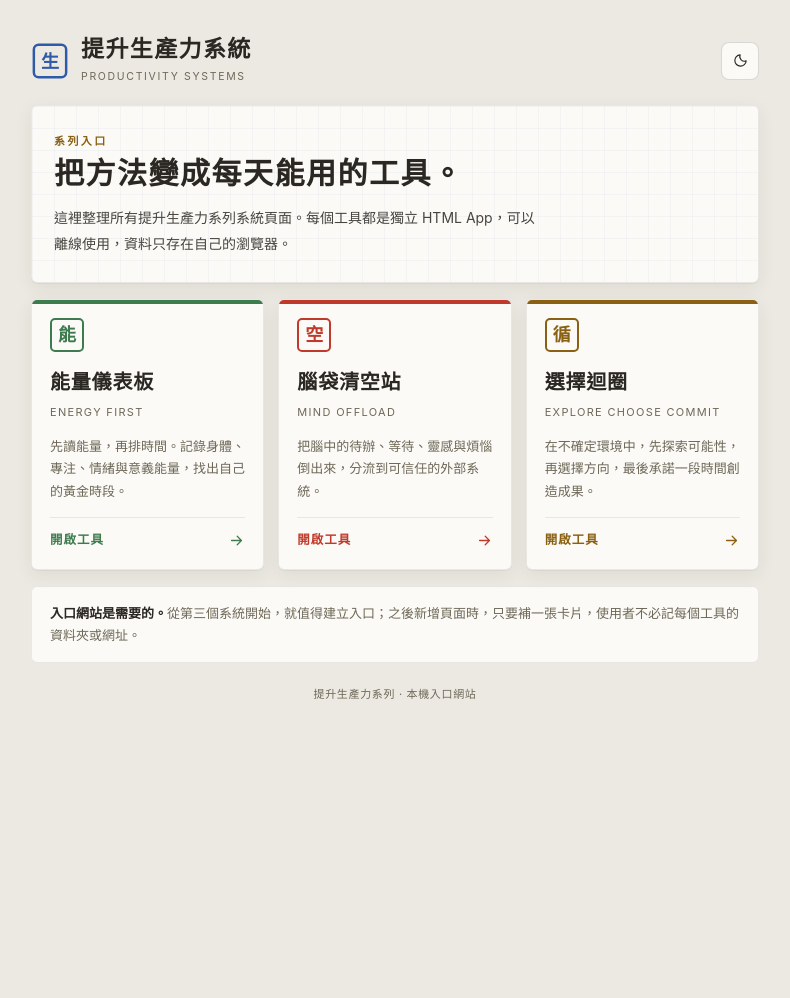
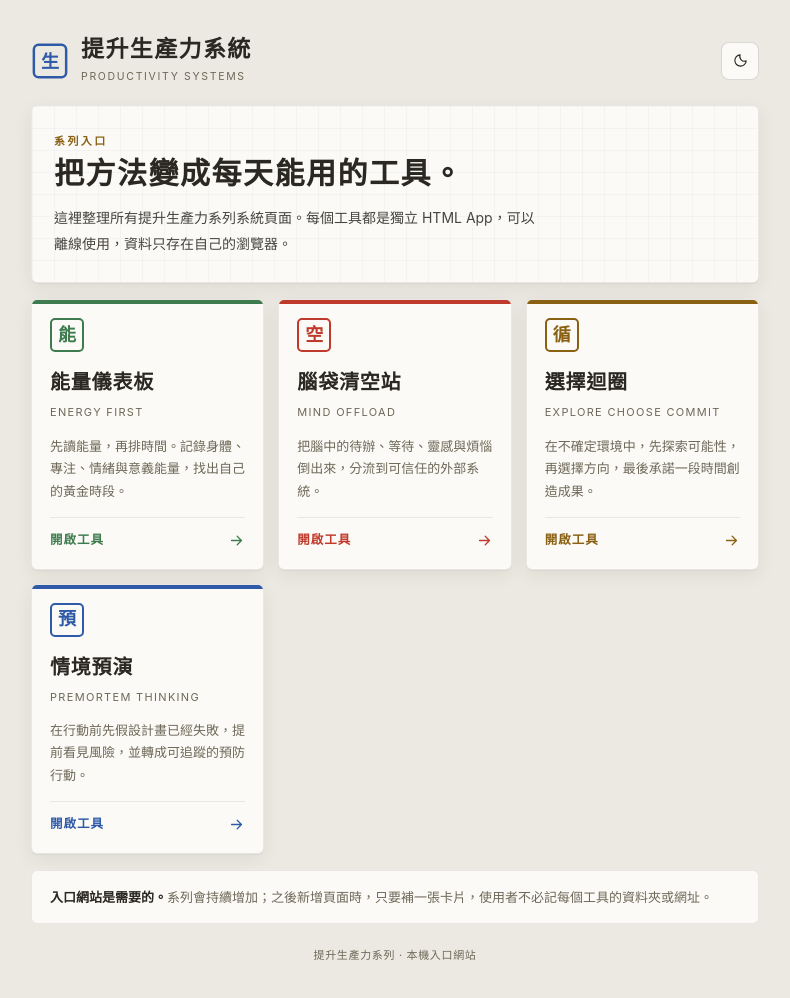
Before and after one commit to iamkeith001/productivity-systems, a plain HTML site: page index.html in a window 1280 px wide. Shown: the whole page, without its empty margins (245-1035 px from the left). Before the commit the page ends 800 px from the top, so only its background shows below. Drawn offline with Linux system fonts and the light colour scheme.

Commit message:
feat: add premortem thinking to portal

```diff
--- a/index.html
+++ b/index.html
@@ -46,7 +46,7 @@
   .eyebrow{font-size:11px;font-weight:700;letter-spacing:.22em;color:var(--amber);margin:0 0 4px}
   .hero-title{font-family:"Songti TC","Noto Serif TC","PMingLiU",serif;font-size:30px;font-weight:900;letter-spacing:.05em;line-height:1.35;margin:0 0 10px}
   .hero-text{color:var(--ink);opacity:.86;font-size:14px;line-height:1.85;margin:0;max-width:35em}
-  .grid{display:grid;grid-template-columns:repeat(3,1fr);gap:14px;margin-top:16px}
+  .grid{display:grid;grid-template-columns:repeat(auto-fit,minmax(220px,1fr));gap:14px;margin-top:16px}
   .card{
     display:flex;flex-direction:column;min-height:238px;text-decoration:none;color:inherit;
     background:var(--paper);border:1px solid var(--hairline-soft);border-radius:6px;box-shadow:var(--shadow);
@@ -116,10 +116,18 @@
       <p>在不確定環境中，先探索可能性，再選擇方向，最後承諾一段時間創造成果。</p>
       <div class="open">開啟工具 <svg viewBox="0 0 24 24"><path d="M5 12h14M13 6l6 6-6 6"/></svg></div>
     </a>
+
+    <a class="card" style="--c:var(--blue)" href="https://iamkeith001.github.io/premortem-thinking/">
+      <div class="mark">預</div>
+      <h2>情境預演</h2>
+      <div class="en">PREMORTEM THINKING</div>
+      <p>在行動前先假設計畫已經失敗，提前看見風險，並轉成可追蹤的預防行動。</p>
+      <div class="open">開啟工具 <svg viewBox="0 0 24 24"><path d="M5 12h14M13 6l6 6-6 6"/></svg></div>
+    </a>
   </main>
 
   <div class="note">
-    <b>入口網站是需要的。</b>從第三個系統開始，就值得建立入口；之後新增頁面時，只要補一張卡片，使用者不必記每個工具的資料夾或網址。
+    <b>入口網站是需要的。</b>系列會持續增加；之後新增頁面時，只要補一張卡片，使用者不必記每個工具的資料夾或網址。
   </div>
 
   <footer>提升生產力系列 · 本機入口網站</footer>
```
Also changed, not shown: 2 other files.
